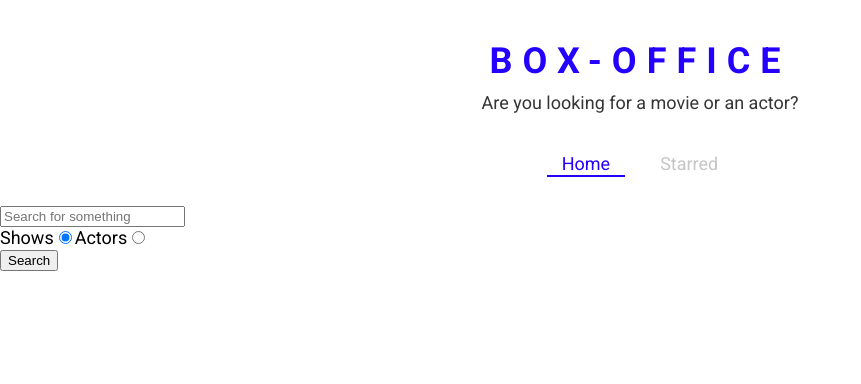
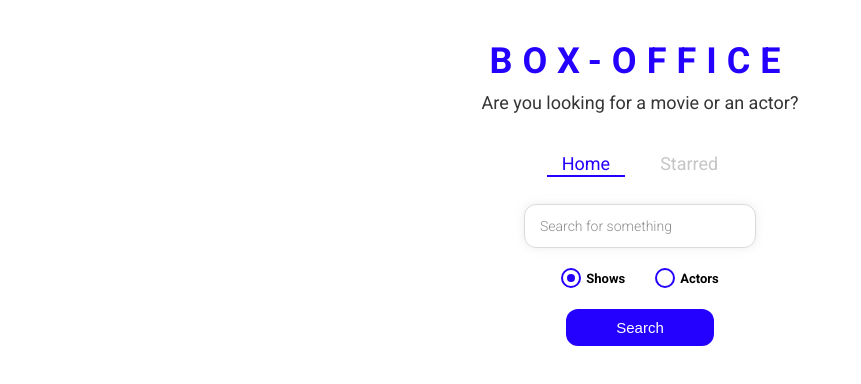
Before and after one commit to KRamBalaji/box-office, a React (Create React App) app: page / in a window 1280 px wide. Shown: the top 384 px of the page, without its empty margins (0-861 px from the left). Built offline with nearby package versions, Linux system fonts and the light colour scheme.

Commit message:
styled the entire app

```diff
--- /dev/null
+++ b/src/components/CustomRadio.js
@@ -0,0 +1,66 @@
+import React from 'react';
+import styled from 'styled-components';
+
+const RadioWrapper = styled.label`
+  display: block;
+  position: relative;
+  padding-left: 25px;
+  cursor: pointer;
+  font-size: 13px;
+  user-select: none;
+  font-weight: 700;
+  line-height: 1.65;
+
+  input {
+    position: absolute;
+    opacity: 0;
+    cursor: pointer;
+  }
+
+  span {
+    position: absolute;
+    top: 0;
+    left: 0;
+    height: 16px;
+    width: 16px;
+    background-color: #fff;
+    border: 2px solid ${({ theme }) => theme.mainColors.blue};
+    border-radius: 50%;
+  }
+
+  input:checked ~ span {
+    background-color: #fff;
+    border: 2px solid ${({ theme }) => theme.mainColors.blue};
+  }
+
+  span:after {
+    content: '';
+    position: absolute;
+    display: none;
+  }
+
+  input:checked ~ span:after {
+    display: block;
+  }
+
+  span:after {
+    top: 4px;
+    left: 4px;
+    width: 8px;
+    height: 8px;
+    border-radius: 50%;
+    background: ${({ theme }) => theme.mainColors.blue};
+  }
+`;
+
+const CustomRadio = ({label, ...restProps}) => {
+    return (
+        <RadioWrapper htmlFor={restProps.id}>
+            {label}
+            <input {...restProps} type="radio" />
+            <span />
+        </RadioWrapper>
+    )
+}
+
+export default CustomRadio
--- a/src/pages/Home.js
+++ b/src/pages/Home.js
@@ -1,9 +1,11 @@
 import React, { useState } from 'react';
 import ActorGrid from '../components/actor/ActorGrid';
+import CustomRadio from '../components/CustomRadio';
 import MainPageLayout from '../components/MainPageLayout';
 import ShowGrid from '../components/show/ShowGrid';
 import { apiGet } from '../misc/config';
 import { useLastQuery } from '../misc/custom-hooks';
+import { RadioInputsWrapper, SearchButtonWrapper, SearchInput } from './Home.styled';
 
 const Home = () => {
 
@@ -58,36 +60,40 @@
 
     return (
         <MainPageLayout>
-            <input type="text"
+            <SearchInput type="text"
             placeholder="Search for something"
             onChange={onInputChange}
             onKeyDown={onKeyDown}
             value={input} />
 
-            <div>
-
-                <label htmlFor="shows-search">
-                    Shows
-                    <input id="shows-search"
-                    type="radio"
+            <RadioInputsWrapper>
+                <div>
+                    <CustomRadio
+                    label="Shows"
+                    id="shows-search"
                     value="shows"
                     checked={isShowsSearch}
-                    onChange={onRadioChange} />
-                </label>
+                    onChange={onRadioChange}
+                    />
+                </div>
 
-                <label htmlFor="actors-search">
-                    Actors
-                    <input id="actors-search"
-                    type="radio"
+                <div>
+                <CustomRadio
+                    label="Actors"
+                    id="actors-search"
                     value="people"
                     checked={!isShowsSearch}
-                    onChange={onRadioChange}/>
-                </label>
+                    onChange={onRadioChange}
+                    />
+                </div>
 
-            </div>
+            </RadioInputsWrapper>
+
+            <SearchButtonWrapper>
             <button type="button" onClick={onSearch}>
                 Search
             </button>
+            </SearchButtonWrapper>
             {renderResults()}
         </MainPageLayout>
     );
--- /dev/null
+++ b/src/pages/Home.styled.js
@@ -0,0 +1,49 @@
+import styled from "styled-components";
+
+export const SearchInput = styled.input`
+  display: block;
+  font-family: 'Roboto', sans-serif;
+  width: 200px;
+  margin: auto;
+  outline: none;
+  padding: 13px 15px;
+  border: 1px solid #dbdbdb;
+  box-shadow: 0px 0px 10px 0px rgba(219, 219, 219, 0.5);
+  font-size: 14px;
+  border-radius: 12px;
+  color: #8d8d8d;
+
+  &::placeholder {
+    font-weight: 300;
+    color: #8d8d8d;
+  }
+`;
+
+export const RadioInputsWrapper = styled.div`
+  display: flex;
+  justify-content: center;
+  margin: 20px 0;
+
+  div {
+    margin: 0 15px;
+  }
+`;
+
+export const SearchButtonWrapper = styled.div`
+  text-align: center;
+  margin-bottom: 35px;
+
+  button {
+    color: #fff;
+    background-color: ${({ theme }) => theme.mainColors.blue};
+    margin: auto;
+    padding: 10px 50px;
+    font-size: 15px;
+    border: none;
+    outline: none;
+    border-radius: 12px;
+    &:hover {
+      cursor: pointer;
+    }
+  }
+`;
```
